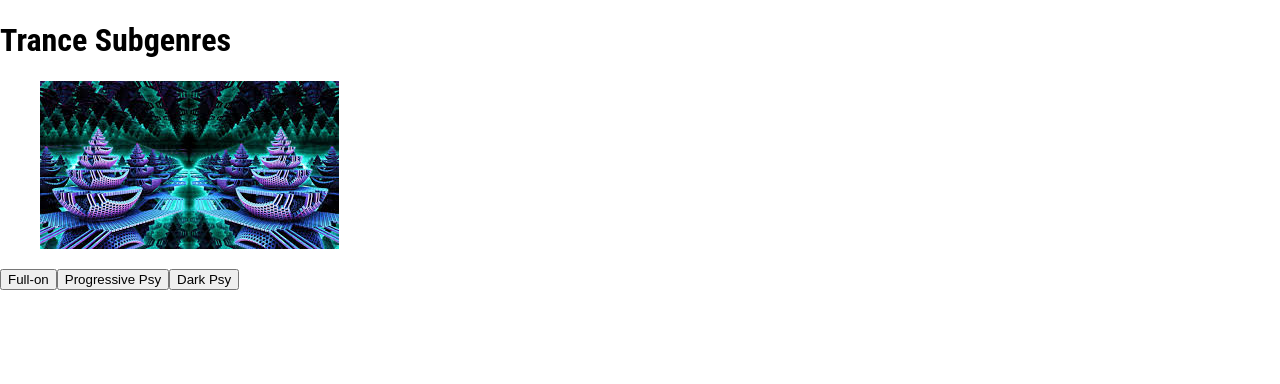
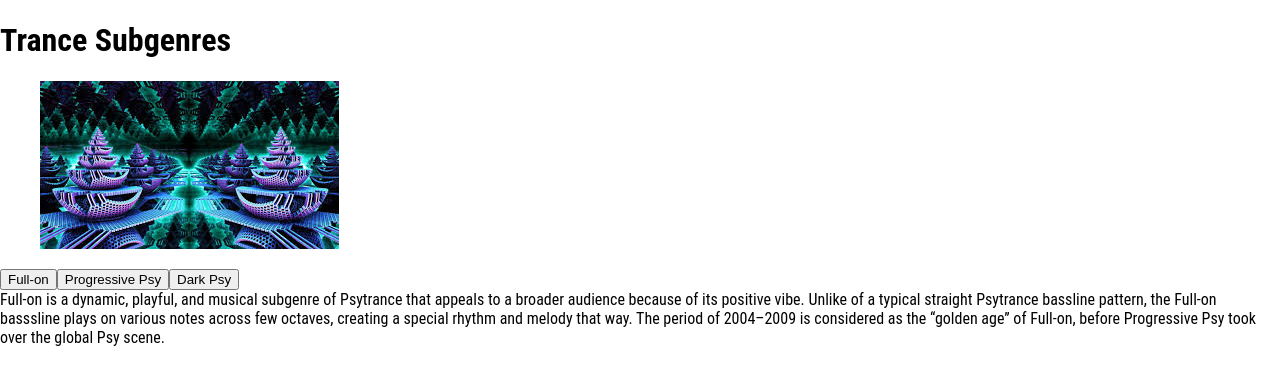
Before and after one commit to simoneas02/trance-subgenres, a React (Create React App) app: page / in a window 1280 px wide. Shown: the top 384 px of the page. Built offline with nearby package versions, Linux system fonts and the light colour scheme.

Commit message:
add content component

```diff
--- a/src/components/App/index.tsx
+++ b/src/components/App/index.tsx
@@ -4,6 +4,7 @@ import Figure from '../Figure'
 import './app.css'
 import infos from '../../assets/data'
 import Button from '../Button'
+import Content from '../Content'
 
 const App = () => {
   return (
@@ -17,6 +18,8 @@ const App = () => {
           <Button key={info.id} text={info.title} />
         ))}
       </section>
+
+      <Content content={infos[0].content} />
     </div>
   )
 }
--- /dev/null
+++ b/src/components/Content/index.tsx
@@ -0,0 +1,13 @@
+import React from 'react'
+
+interface ContentProps {
+  content: string
+}
+
+const Content = ({ content }: ContentProps) => (
+  <section data-testid="content" className="content">
+    {content}
+  </section>
+)
+
+export default Content
```
Also changed, not shown: src/components/Content/content.css (added), 2 other files (tests, documents, lock files or other folders).
